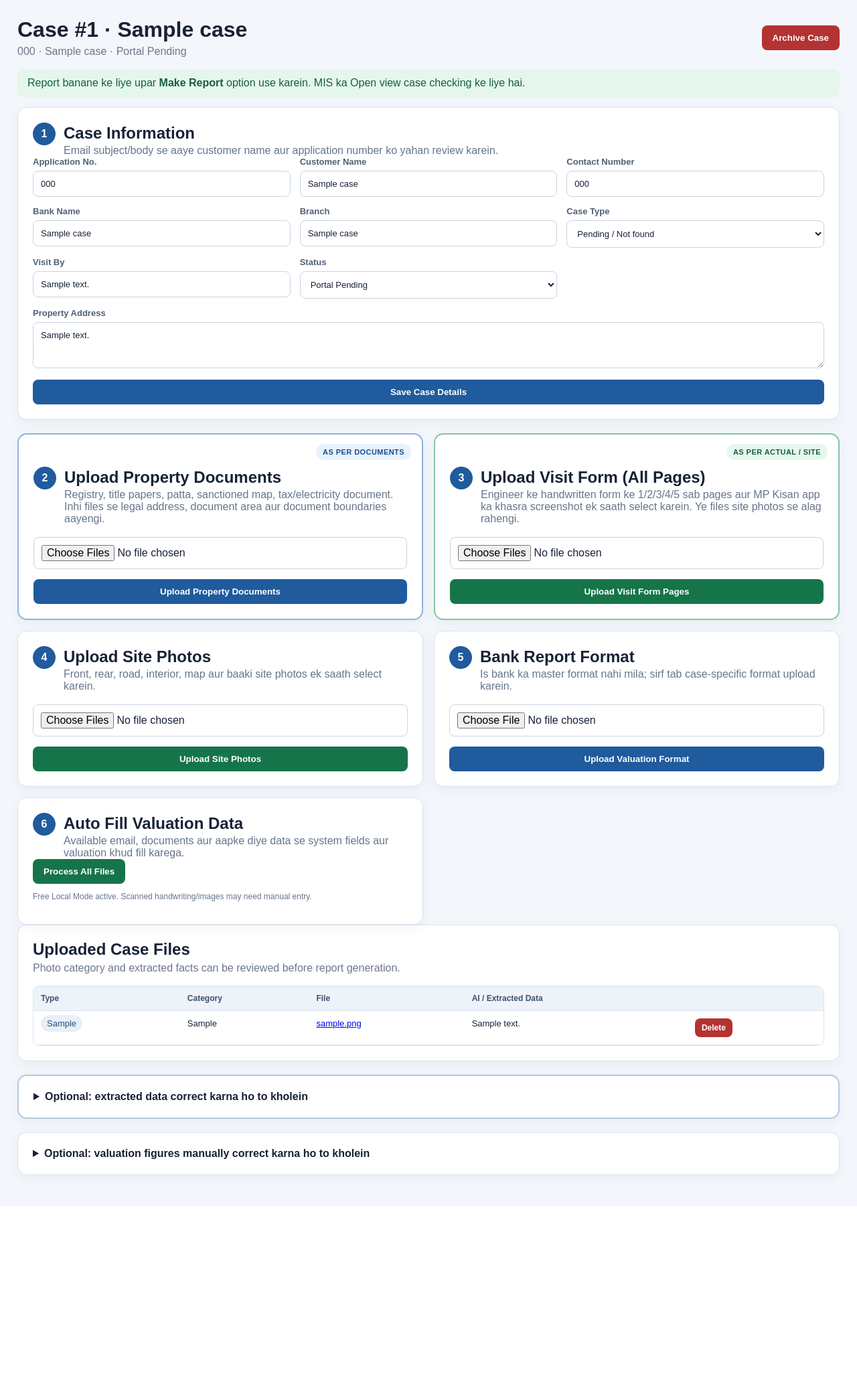
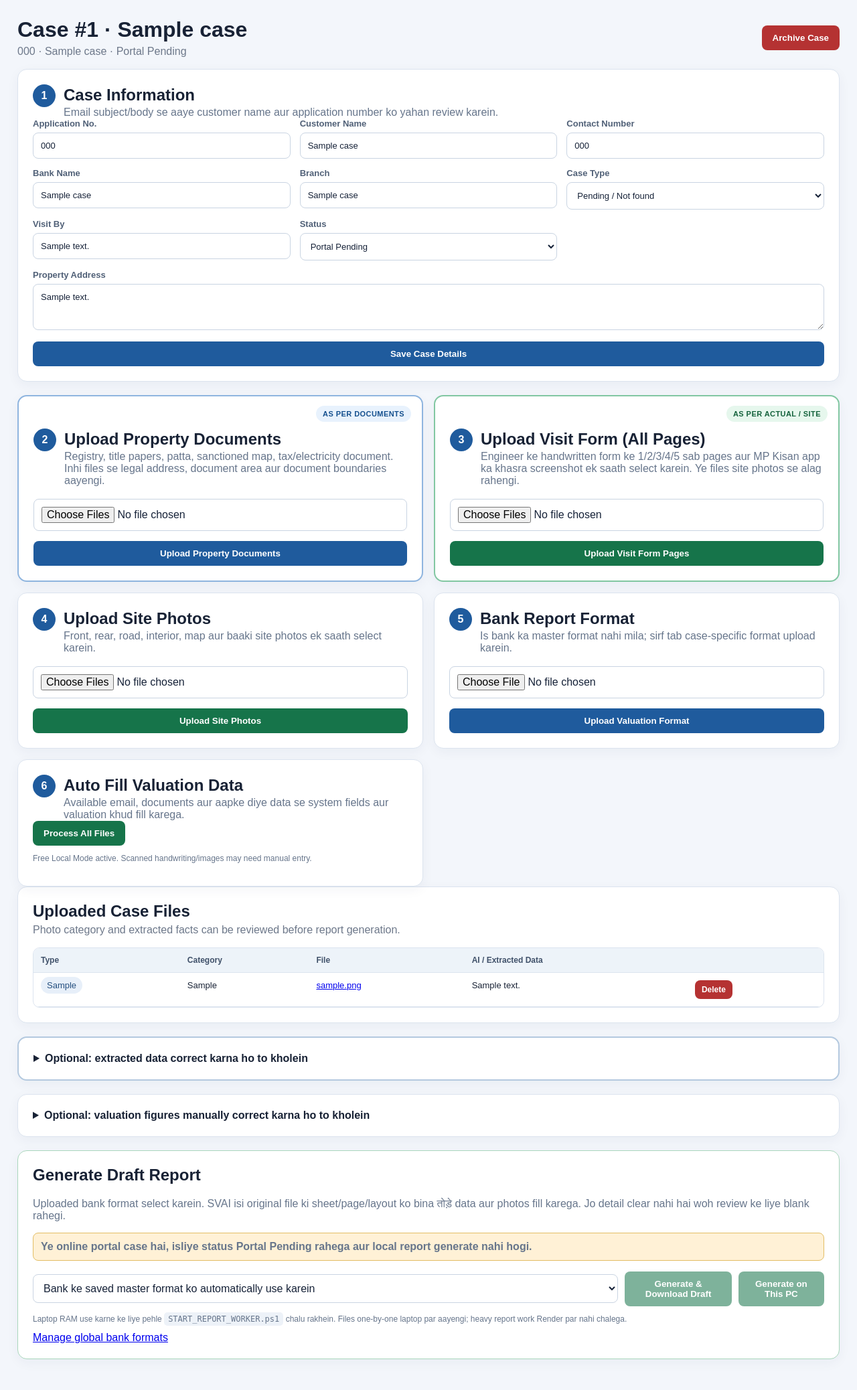
Before and after one commit to Sakshamsvai/SVAI-Production, a Flask app: page /cases/1 in a window 1280 px wide. Shown: the part 106-2182 px from the top of the page at 67% size. Before the commit the page ends 1878 px from the top, so only its background shows below. Run offline with Flask 3, Linux system fonts and the light colour scheme; the visitor is signed in with stand-in values (Sample User, id 1); tables that the repository leaves empty hold one stand-in row (values such as "Sample post"); some libraries are stand-ins or nearby versions.

Commit message:
Show laptop report action on every case

```diff
--- a/server.py
+++ b/server.py
@@ -2966,7 +2966,9 @@ def case_detail(case_id):
         document_ai_enabled=document_ai_enabled(),
         ai_model=OPENAI_MODEL, case_profile=safe_json(case.extracted_json),
         recommended_template=recommended_template,
-        report_mode=request.args.get("report") == "1",
+        # Report controls stay visible on every case page. Hiding them behind
+        # ?report=1 caused operators to press the heavier Process AI action.
+        report_mode=True,
     )
 
 
--- a/templates/case_detail.html
+++ b/templates/case_detail.html
@@ -300,6 +300,9 @@ document.getElementById("local-report-button")?.addEventListener("click", async
     button.disabled = false;
   }
 });
+if (new URLSearchParams(window.location.search).get("local_report") === "1") {
+  window.setTimeout(() => document.getElementById("local-report-button")?.click(), 500);
+}
 </script>
 {% endif %}
 {% endblock %}
```
Also changed, not shown: tests/test_smoke.py (+11 -0 lines).
